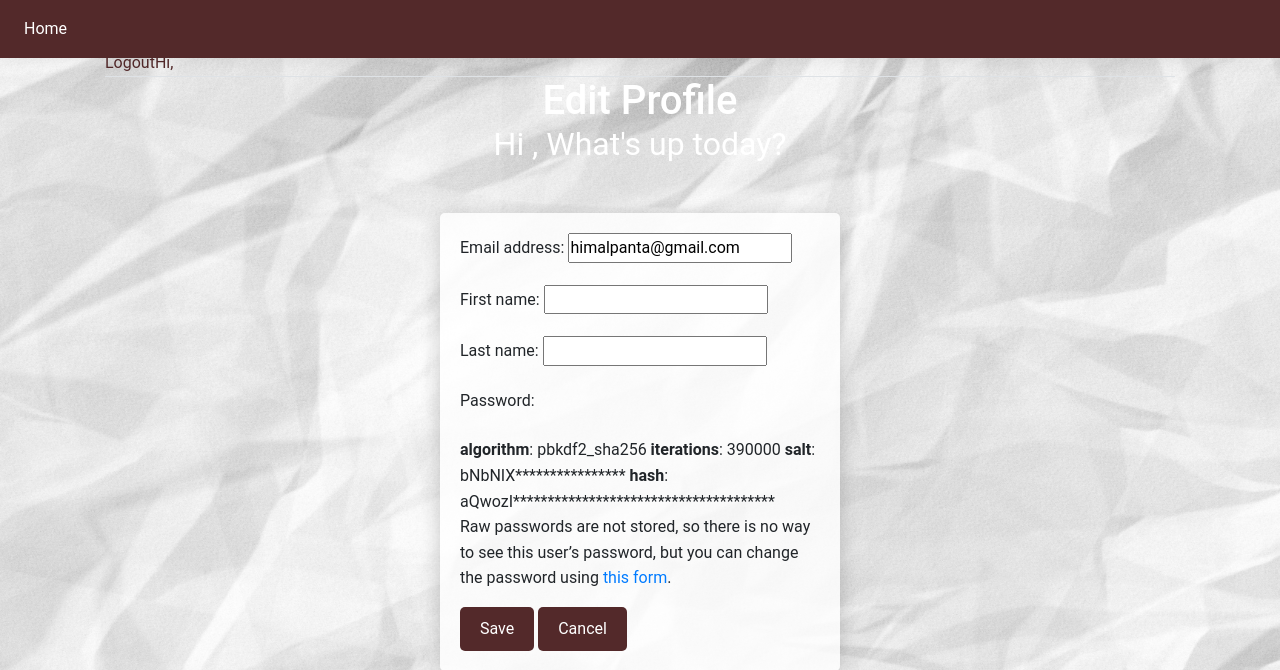
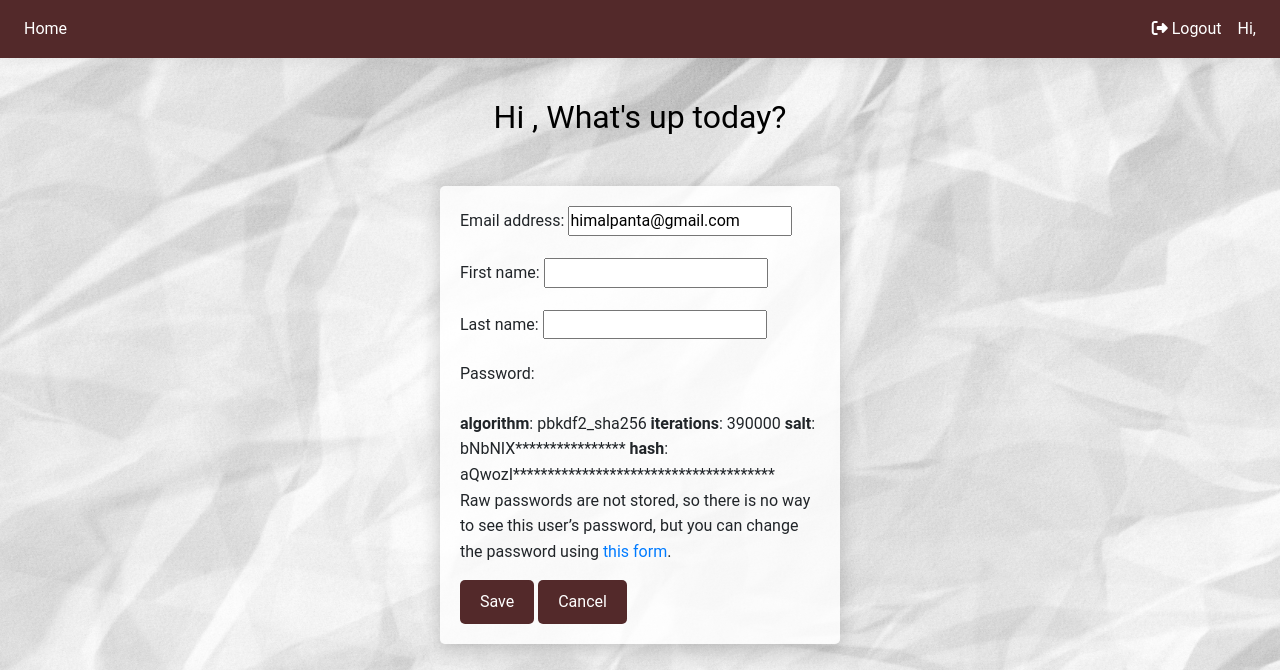
Before and after one commit to 5nax/Docko, a Django app: page /patient_login/edit/ in a window 1280 px wide. Shown: the top 670 px of the page. Run offline with Django 4.2, Linux system fonts and the light colour scheme; a user stored in the database is signed in; some libraries are stand-ins or nearby versions.

Commit message:
Small Changes

```diff
--- a/patient_login/Templates/patient_login/edit_profile.html
+++ b/patient_login/Templates/patient_login/edit_profile.html
@@ -1,4 +1,5 @@
 {% block head %}
+
 <title>Edit Profile</title>
 {% endblock %}
 {% block body %}
@@ -18,7 +19,6 @@ font-family: 'Roboto', sans-serif;
     .container {
         margin-top: 50px;
     }
-
     .page-header {
     text-align: center;
     color: white;
@@ -64,14 +64,18 @@ font-family: 'Roboto', sans-serif;
             <a class="nav-link" href="/">Home</a>
         </li>
     </ul>
+    <ul class="navbar-nav ml-auto">
+        <li class="nav-item">
+            <a class="nav-link" href="/" style="color: white"><i class="fa fa-sign-out" aria-hidden="true"></i> Logout</a>
+        </li>
+        <li class="nav-item">
+            <a class="nav-link" href="/patient_login/profile/" style="color: white">Hi, {{ user.first_name }}</a>
+        </li>
+    </ul>
 </nav>
 <div class="container">
-    <ul class="nav nav-tabs ">
-        <li role="presentation" class="navbar-right"><a href="/" style="color: #53292A "><span class="glyphicon glyphicon-off" aria-hidden="true"></span> Logout</a> </li>
-        <li role="presentation" class="navbar-right"><a href="/patient_login/profile/" style="color: #53292A" >Hi,{{ user.first_name }}</a></li>
-    </ul>
     <div class="page-header">
-        <h1>Edit Profile<br><small>Hi {{ user.first_name }}, What's up today?</small></h1>
+        <h1><br><small style="color: Black">Hi {{ user.first_name }}, What's up today?</small></h1>
     </div>
     <form method="post">
         {% csrf_token %}
```
Also changed, not shown: db.sqlite3. Lines whose indentation alone changed are shown as unchanged.
